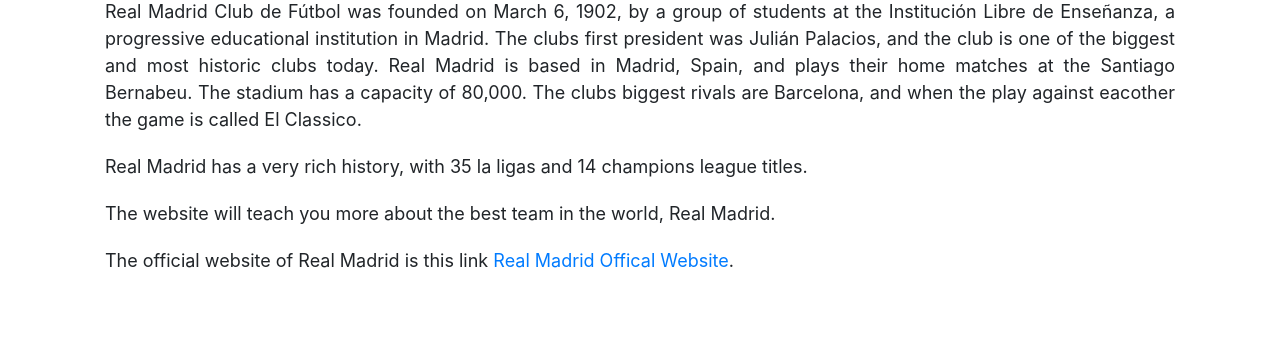
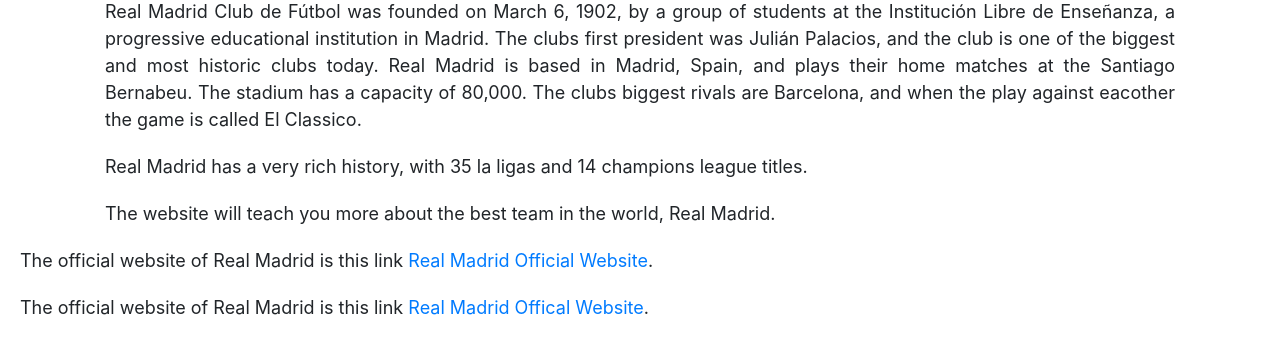
Before and after one commit to hyaghnam/website, a plain HTML site: page index.html in a window 1280 px wide. Shown: the part 556-897 px from the top of the page. Before the commit the page ends 850 px from the top, so only its background shows below. Drawn offline with nearby package versions, Linux system fonts and the light colour scheme.

Commit message:
commmittttcommmittt

```diff
--- a/index.html
+++ b/index.html
@@ -40,5 +40,10 @@
     Real Madrid is based in Madrid, Spain, and plays their home matches at the Santiago Bernabeu. The stadium has a capacity of 80,000. The clubs biggest rivals are Barcelona, and when the play against eacother the game is called El Classico.</p>
     <p>Real Madrid has a very rich history, with 35 la ligas and 14 champions league titles.  </p>
     <p> The website will teach you more about the best team in the world, Real Madrid.
+    </div>
+
+    <p>The official website of Real Madrid is this link <a href="https://www.realmadrid.com/en">Real Madrid Official Website</a>.</p>
+</div>
+
         <p>The official website of Real Madrid is this link <a href="https://www.realmadrid.com/en">Real Madrid Offical Website</a>.</p>
         </html>
```
